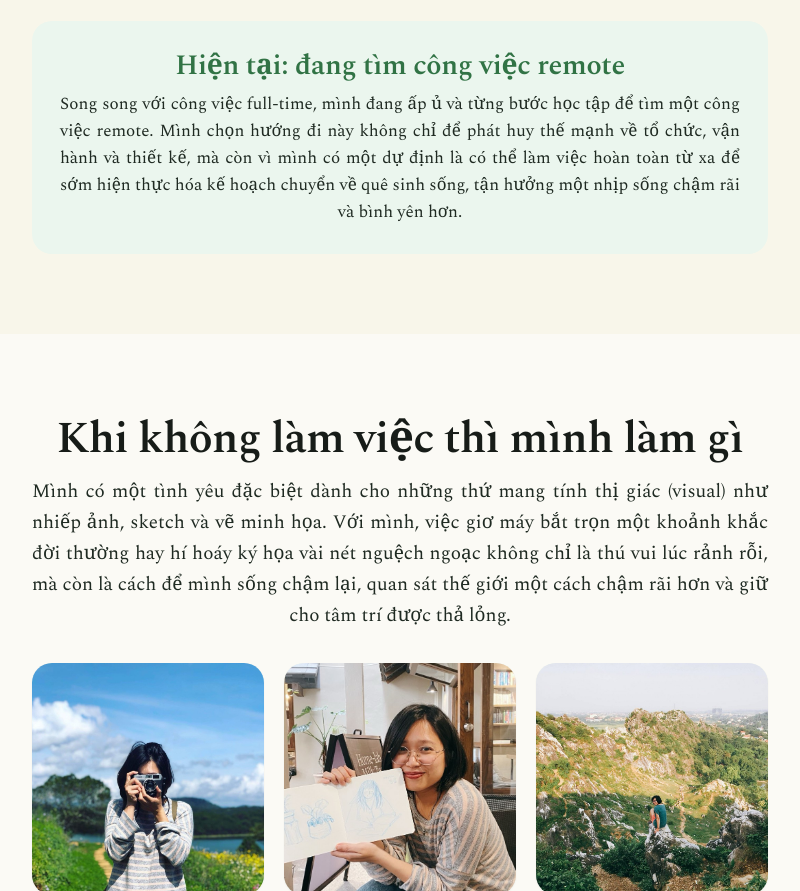
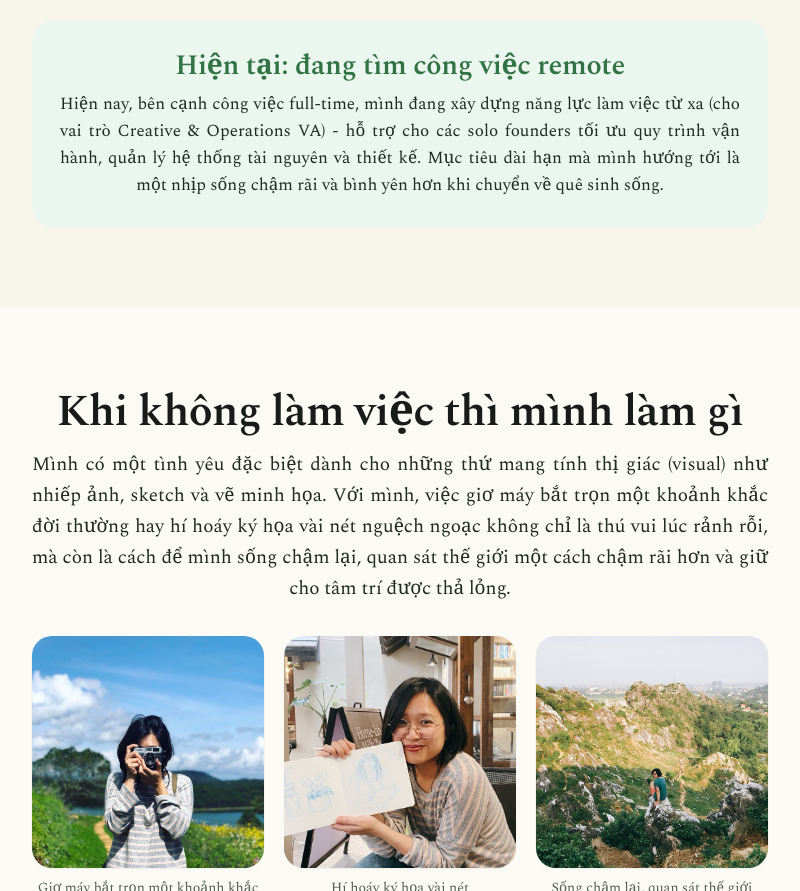
Before and after one commit to minhpth85/minhfam, a plain HTML site: page site/about.html in a window 1280 px wide. Shown: the part 2689-3580 px from the top of the page, without its empty margins (240-1040 px from the left). Drawn offline with nearby package versions, Linux system fonts and the light colour scheme.

Commit message:
About: cập nhật đoạn hiện tại sang hướng Creative & Operations VA
Co-Authored-By: Claude Sonnet 5.5 <noreply@anthropic.com>

```diff
--- a/site/about.html
+++ b/site/about.html
@@ -178,7 +178,7 @@ section[hidden]{display:none}
     </div>
     <div class="future">
       <h3>Hiện tại: đang tìm công việc remote</h3>
-      <p>Song song với công việc full-time, mình đang ấp ủ và từng bước học tập để tìm một công việc remote. Mình chọn hướng đi này không chỉ để phát huy thế mạnh về tổ chức, vận hành và thiết kế, mà còn vì mình có một dự định là có thể làm việc hoàn toàn từ xa để sớm hiện thực hóa kế hoạch chuyển về quê sinh sống, tận hưởng một nhịp sống chậm rãi và bình yên hơn.</p>
+      <p>Hiện nay, bên cạnh công việc full-time, mình đang xây dựng năng lực làm việc từ xa (cho vai trò Creative &amp; Operations VA) - hỗ trợ cho các solo founders tối ưu quy trình vận hành, quản lý hệ thống tài nguyên và thiết kế. Mục tiêu dài hạn mà mình hướng tới là một nhịp sống chậm rãi và bình yên hơn khi chuyển về quê sinh sống.</p>
     </div>
   </div>
 </section>
```
